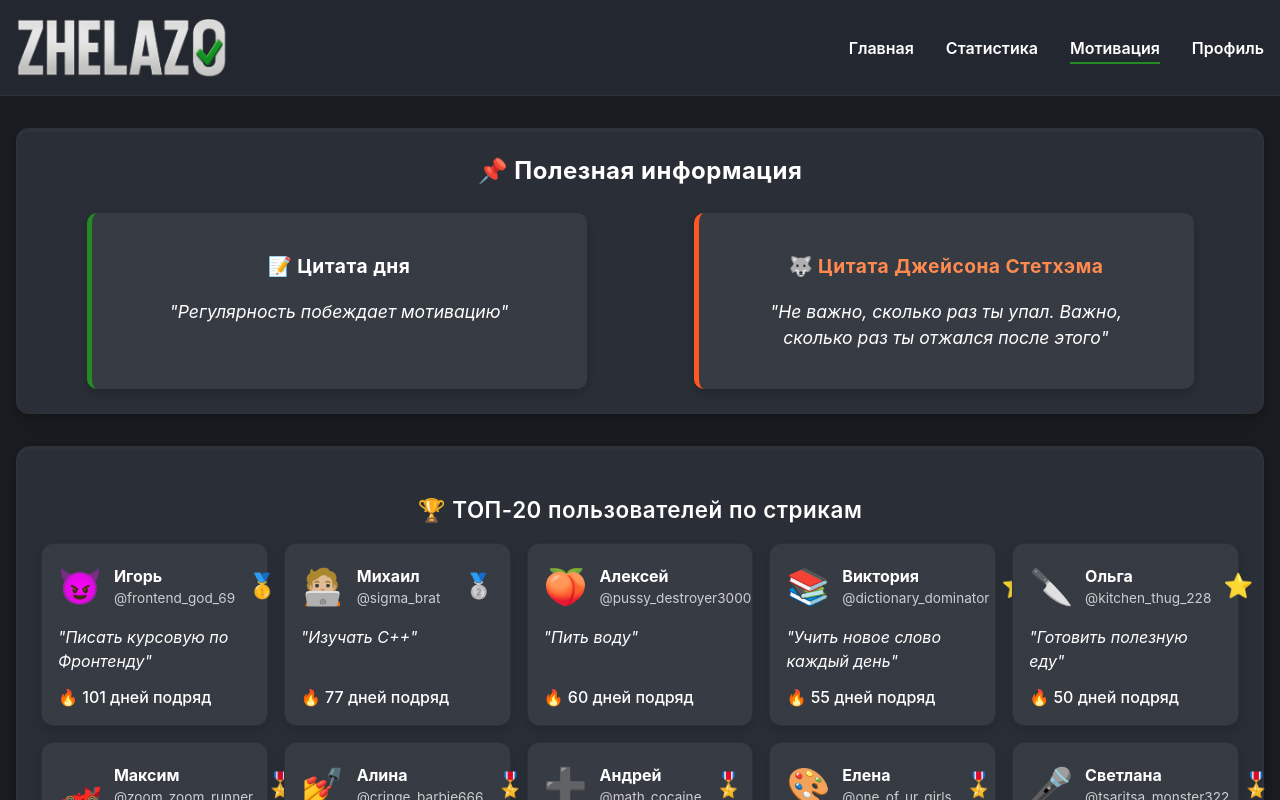
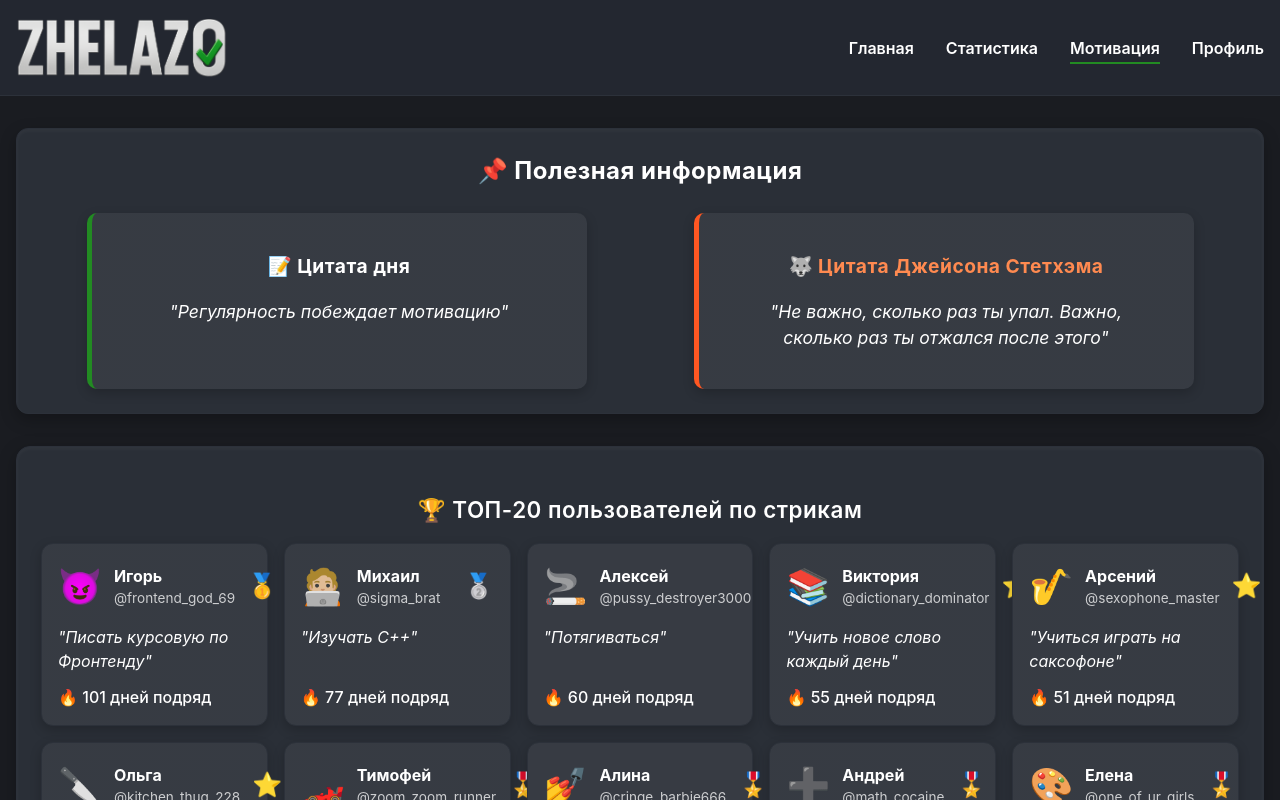
Before and after one commit to Zhaglo/zhelazo-app, a React app: page /motivation in a window 1280 px wide. Built offline with nearby package versions, Linux system fonts and the light colour scheme; sample sign-in values are in the browser's storage.

Commit message:
fix: new

```diff
--- a/src/constants/motivationData.ts
+++ b/src/constants/motivationData.ts
@@ -1,5 +1,5 @@
 export const users = [
-    { name: "Алексей", tag: "@pussy_destroyer3000", emoji: "🍑", habit: "Пить воду", streak: 60 },
+    { name: "Алексей", tag: "@pussy_destroyer3000", emoji: "🚬", habit: "Потягиваться", streak: 60 },
     { name: "Алина", tag: "@cringe_barbie666", emoji: "💅", habit: "Утренняя зарядка", streak: 45 },
     { name: "Михаил", tag: "@no_scope_reader", emoji: "🔫", habit: "Чтение каждый день", streak: 30 },
     { name: "Михаил", tag: "@sigma_brat", emoji: "🧑🏼‍💻", habit: "Изучать C++", streak: 77 },
@@ -17,12 +17,12 @@ export const users = [
     { name: "Игорь", tag: "@frontend_god_69", emoji: "😈", habit: "Писать курсовую по Фронтенду", streak: 101 },
     { name: "Андрей", tag: "@math_cocaine", emoji: "➕", habit: "Изучать математику", streak: 42 },
     { name: "Светлана", tag: "@tsaritsa_monster322", emoji: "🎤", habit: "Петь каждый день", streak: 37 },
-    { name: "Максим", tag: "@zoom_zoom_runner", emoji: "🏎️", habit: "Бегать по утрам", streak: 48 },
+    { name: "Тимофей", tag: "@zoom_zoom_runner", emoji: "🏎️", habit: "Бегать по утрам", streak: 48 },
     { name: "Вероника", tag: "@law_abuser420", emoji: "⚖️", habit: "Читать профессиональную литературу", streak: 26 },
     { name: "Олег", tag: "@caffeine_junkie", emoji: "☕", habit: "Экспериментировать с кофе", streak: 19 },
     { name: "Мария", tag: "@podcast_addict666", emoji: "🎧", habit: "Слушать подкасты", streak: 31 },
     { name: "Руслан", tag: "@startup_godfather", emoji: "💼", habit: "Работать над стартапом", streak: 36 },
-    { name: "Татьяна", tag: "@piano_banger", emoji: "🎹", habit: "Учиться играть на пианино", streak: 24 },
+    { name: "Арсений", tag: "@sexophone_master", emoji: "🎷", habit: "Учиться играть на саксофоне", streak: 51 },
     { name: "Евгений", tag: "@photo_sniper777", emoji: "📸", habit: "Фотографировать каждый день", streak: 27 },
     { name: "Владимир", tag: "@time_manage_thug", emoji: "🕑", habit: "Планировать задачи на день", streak: 34 },
 ];
```
